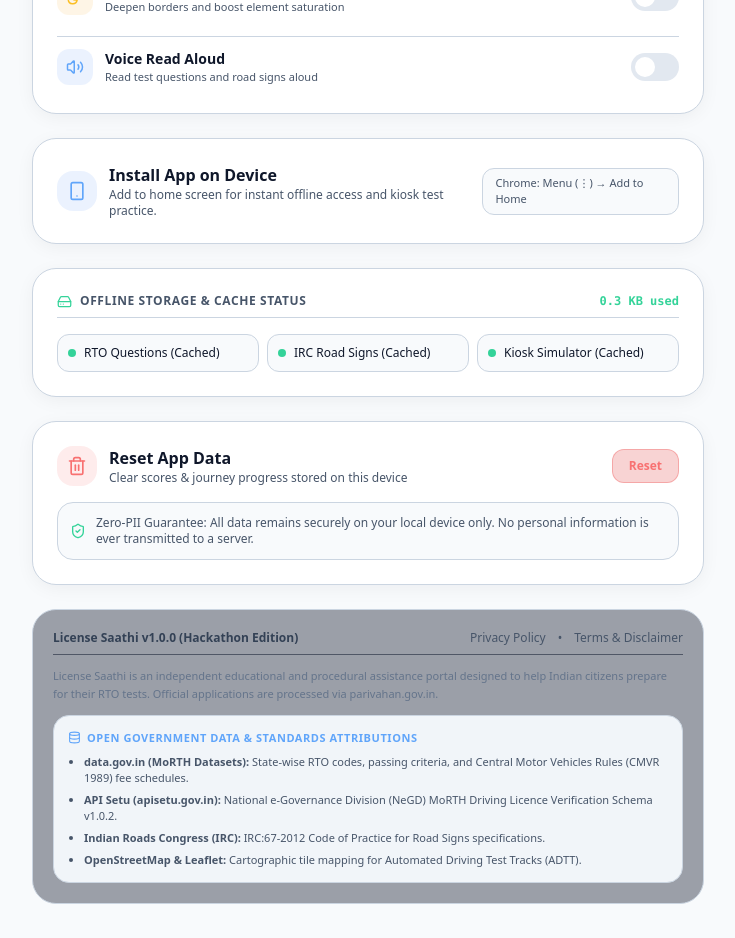
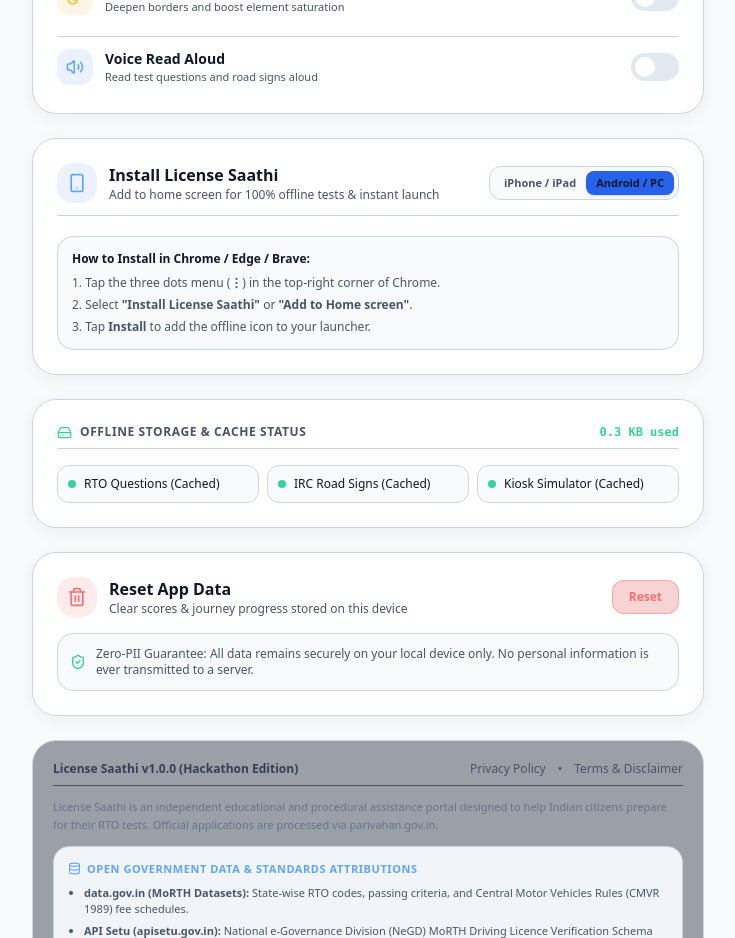
Before and after one commit to xAvirajx/Licence-Saathi, a React (Vite) app: page /settings in a window 1280 px wide. Shown: the part 880-1818 px from the top of the page, without its empty margins (272-1007 px from the left). Built offline with nearby package versions, Linux system fonts and the light colour scheme.

Commit message:
Add device-adaptive iOS and Android installation guide directly inside Settings page

```diff
--- a/src/pages/Settings.jsx
+++ b/src/pages/Settings.jsx
@@ -4,7 +4,8 @@
   Languages, Type, SunMoon, Volume2,
   Trash2, ShieldCheck, CheckCircle2, Check, ArrowLeft,
   Smartphone, HardDrive, Sun, Moon, Monitor,
-  Play, BookOpen, Database, MapPin
+  Play, BookOpen, Database, MapPin, Share, PlusSquare,
+  Compass, AlertCircle, Laptop, ChevronRight
 } from 'lucide-react';
 import { Link } from 'react-router-dom';
 
@@ -24,8 +25,13 @@
   const [storageSize, setStorageSize] = useState('0 KB');
   const [testVoicePlaying, setTestVoicePlaying] = useState(false);
 
-  // Calculate local storage footprint in KB
+  // Device & OS Detection
+  const [detectedOS, setDetectedOS] = useState('android'); // 'ios' | 'android' | 'desktop'
+  const [selectedDeviceTab, setSelectedDeviceTab] = useState('ios');
+  const [isInAppBrowser, setIsInAppBrowser] = useState(false);
+
   useEffect(() => {
+    // 1. Calculate local storage footprint in KB
     let totalBytes = 0;
     for (let key in localStorage) {
       if (localStorage.hasOwnProperty(key)) {
@@ -33,6 +39,27 @@
       }
     }
     setStorageSize((totalBytes / 1024).toFixed(1) + ' KB');
+
+    // 2. Detect OS and Webview
+    const userAgent = window.navigator.userAgent || window.navigator.vendor || window.opera;
+    const uaLower = userAgent.toLowerCase();
+    const isIos = /iphone|ipad|ipod/.test(uaLower) || (navigator.platform === 'MacIntel' && navigator.maxTouchPoints > 1);
+    const isAndroid = /android/.test(uaLower);
+
+    if (isIos) {
+      setDetectedOS('ios');
+      setSelectedDeviceTab('ios');
+    } else if (isAndroid) {
+      setDetectedOS('android');
+      setSelectedDeviceTab('android');
+    } else {
+      setDetectedOS('desktop');
+      setSelectedDeviceTab('android'); // desktop follows chromium install flow
+    }
+
+    const inApp = /fban|fbav|instagram|whatsapp|wv|line|micromessenger|crios/i.test(userAgent) ||
+                  (isIos && !uaLower.includes('safari'));
+    setIsInAppBrowser(inApp);
   }, []);
 
   // Voice Test Function
@@ -71,6 +98,7 @@
     )) {
       localStorage.removeItem('licenceJourneyStage');
       localStorage.removeItem('mockTestHistory');
+      localStorage.removeItem('ls_testday_packed_docs');
       window.location.reload();
     }
   };
@@ -310,8 +338,9 @@
           </div>
         </div>
 
-        {/* 5. SMART PWA INSTALLATION STATUS */}
+        {/* 5. SMART PWA INSTALLATION STATUS & DEDICATED iOS/ANDROID GUIDE */}
         {isInstalled ? (
+          /* INSIDE INSTALLED APP: Verified Standalone Status Badge */
           <div className="p-5 sm:p-6 rounded-3xl bg-emerald-950/20 border border-emerald-900/50 flex items-center justify-between shadow-xl">
             <div className="flex items-center gap-3">
               <div className="w-10 h-10 rounded-2xl bg-emerald-500/20 text-emerald-400 flex items-center justify-center shrink-0">
@@ -331,34 +360,127 @@
             </div>
           </div>
         ) : (
-          <div className="p-5 sm:p-6 rounded-3xl bg-slate-900/50 border border-slate-800 flex flex-col sm:flex-row items-start sm:items-center justify-between gap-4 shadow-xl">
+          /* IN BROWSER WEB: Adaptive Device-Aware Installation Hub */
+          <div className="p-5 sm:p-6 rounded-3xl bg-slate-900/50 border border-slate-800 space-y-4 shadow-xl">
+            <div className="flex items-center justify-between border-b border-slate-800 pb-3">
               <div className="flex items-center gap-3">
                 <div className="w-10 h-10 rounded-2xl bg-blue-500/10 text-blue-400 flex items-center justify-center shrink-0">
                   <Smartphone size={20} />
                 </div>
                 <div>
                   <h2 className="text-base font-bold text-white">
-                  {lang === 'en' ? 'Install App on Device' : lang === 'hi' ? 'डिवाइस पर ऐप इंस्टॉल करें' : 'ડિવાઇસ પર એપ ઇન્સ્ટોલ કરો'}
+                    {lang === 'en' ? 'Install License Saathi' : lang === 'hi' ? 'ऐप इंस्टॉल करें' : 'એપ ઇન્સ્ટોલ કરો'}
                   </h2>
                   <p className="text-xs text-slate-400">
                     {lang === 'en'
-                    ? 'Add to home screen for instant offline access and kiosk test practice.'
-                    : 'ઝડપી ઑફલાઇન એક્સેસ માટે હોમ સ્ક્રીન પર ઉમેરો.'}
+                      ? 'Add to home screen for 100% offline tests & instant launch'
+                      : 'ઝડપી ઑફલાઇન એક્સેસ માટે હોમ સ્ક્રીન પર ઉમેરો'}
                   </p>
                 </div>
               </div>
 
+              {/* Device Selector Switcher */}
+              <div className="flex bg-slate-950 p-1 rounded-xl border border-slate-800 text-[11px] font-bold">
+                <button
+                  onClick={() => setSelectedDeviceTab('ios')}
+                  className={`px-2.5 py-1 rounded-lg transition-all ${
+                    selectedDeviceTab === 'ios'
+                      ? 'bg-blue-600 text-white shadow'
+                      : 'text-slate-400 hover:text-slate-200'
+                  }`}
+                >
+                  iPhone / iPad
+                </button>
+                <button
+                  onClick={() => setSelectedDeviceTab('android')}
+                  className={`px-2.5 py-1 rounded-lg transition-all ${
+                    selectedDeviceTab === 'android'
+                      ? 'bg-blue-600 text-white shadow'
+                      : 'text-slate-400 hover:text-slate-200'
+                  }`}
+                >
+                  Android / PC
+                </button>
+              </div>
+            </div>
+
+            {/* TAB CONTENT: iOS (iPhone / iPad) Guide */}
+            {selectedDeviceTab === 'ios' && (
+              <div className="space-y-3 pt-1">
+                {/* Warning if inside WhatsApp/Social webview */}
+                {isInAppBrowser && (
+                  <div className="p-3 rounded-2xl bg-amber-950/40 border border-amber-600/50 flex items-start gap-2.5 text-xs text-amber-200">
+                    <Compass size={17} className="text-amber-400 shrink-0 mt-0.5" />
+                    <div>
+                      <span className="font-bold block">Open in Safari First:</span>
+                      <span>
+                        You are viewing this inside an in-app browser. Tap the <strong>Safari icon (🧭)</strong> or <strong>"..."</strong> in the corner to switch to Safari.
+                      </span>
+                    </div>
+                  </div>
+                )}
+
+                <div className="space-y-2.5 text-xs text-slate-300">
+                  <div className="p-3 bg-slate-950 rounded-2xl border border-slate-800/80 flex items-center gap-3">
+                    <div className="w-8 h-8 rounded-xl bg-blue-600/20 border border-blue-500/40 text-blue-400 flex items-center justify-center shrink-0">
+                      <Share size={15} />
+                    </div>
+                    <div>
+                      <span className="font-bold text-white block">Step 1: Tap the Share Button</span>
+                      <span className="text-slate-400">Located in the bottom navigation bar of Safari (or top right on iPad).</span>
+                    </div>
+                  </div>
+
+                  <div className="p-3 bg-slate-950 rounded-2xl border border-slate-800/80 flex items-center gap-3">
+                    <div className="w-8 h-8 rounded-xl bg-blue-600/20 border border-blue-500/40 text-blue-400 flex items-center justify-center shrink-0">
+                      <PlusSquare size={15} />
+                    </div>
+                    <div>
+                      <span className="font-bold text-white block">Step 2: Tap "Add to Home Screen"</span>
+                      <span className="text-slate-400">Scroll down the share menu list and select <strong>Add to Home Screen</strong>.</span>
+                    </div>
+                  </div>
+
+                  <div className="p-3 bg-slate-950 rounded-2xl border border-slate-800/80 flex items-center gap-3">
+                    <div className="w-8 h-8 rounded-xl bg-emerald-600/20 border border-emerald-500/40 text-emerald-400 flex items-center justify-center shrink-0 font-bold text-xs">
+                      ✓
+                    </div>
+                    <div>
+                      <span className="font-bold text-white block">Step 3: Tap "Add" in Top-Right</span>
+                      <span className="text-slate-400">Confirm by tapping <strong>Add</strong> at the top right. The app will appear on your iOS home screen!</span>
+                    </div>
+                  </div>
+                </div>
+              </div>
+            )}
+
+            {/* TAB CONTENT: Android / PC Guide & Direct Action */}
+            {selectedDeviceTab === 'android' && (
+              <div className="space-y-3 pt-1">
                 {deferredPrompt ? (
+                  <div className="flex flex-col sm:flex-row items-start sm:items-center justify-between gap-3 p-3 bg-slate-950 rounded-2xl border border-slate-800">
+                    <div className="text-xs">
+                      <p className="font-bold text-white">Direct Installation Ready</p>
+                      <p className="text-slate-400">One-tap automated install available for this browser.</p>
+                    </div>
                     <button
                       onClick={triggerInstallPrompt}
-                className="px-5 py-2.5 bg-blue-600 hover:bg-blue-500 text-white rounded-xl font-bold text-xs sm:text-sm transition shadow-lg shadow-blue-600/30 shrink-0"
+                      className="w-full sm:w-auto px-5 py-2.5 bg-blue-600 hover:bg-blue-500 text-white rounded-xl font-bold text-xs sm:text-sm transition shadow-lg shadow-blue-600/30"
                     >
-                {lang === 'en' ? 'Install App' : lang === 'hi' ? 'ऐप इंस्टॉल करें' : 'ઇન્સ્ટોલ કરો'}
+                      {lang === 'en' ? 'Install App Now' : lang === 'hi' ? 'ऐप इंस्टॉल करें' : 'ઇન્સ્ટોલ કરો'}
                     </button>
+                  </div>
                 ) : (
-              <span className="text-[11px] text-slate-400 bg-slate-950 px-3 py-1.5 rounded-xl border border-slate-800">
-                {lang === 'en' ? 'Chrome: Menu (⋮) → Add to Home' : 'Chrome: મેનૂ (⋮) → Add to Home'}
-              </span>
+                  <div className="p-3.5 bg-slate-950 rounded-2xl border border-slate-800 text-xs text-slate-300 space-y-2">
+                    <p className="font-bold text-white">How to Install in Chrome / Edge / Brave:</p>
+                    <div className="space-y-1.5 text-slate-400">
+                      <p>1. Tap the three dots menu (<strong>⋮</strong>) in the top-right corner of Chrome.</p>
+                      <p>2. Select <strong>"Install License Saathi"</strong> or <strong>"Add to Home screen"</strong>.</p>
+                      <p>3. Tap <strong>Install</strong> to add the offline icon to your launcher.</p>
+                    </div>
+                  </div>
+                )}
+              </div>
             )}
           </div>
         )}
```
Lines whose indentation alone changed are shown as unchanged.
